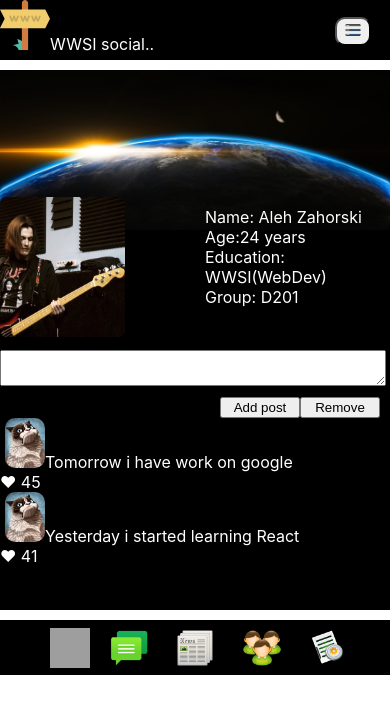
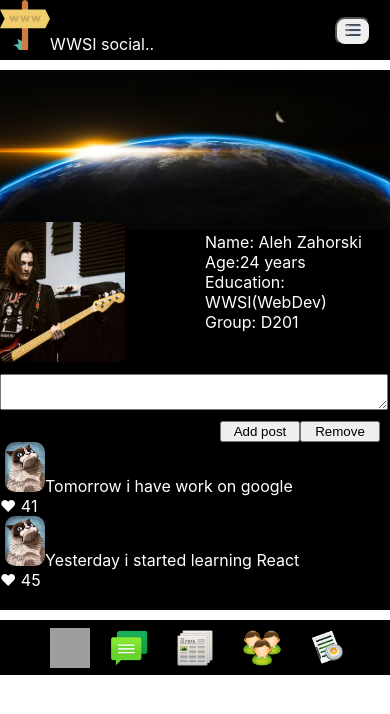
Before and after one commit to AlehZahorski/wwsiSocial, a React (Create React App) app: page /Profile in a window 390 px wide. Shown: the top 714 px of the page. Built offline with nearby package versions, Linux system fonts and the light colour scheme; grey boxes are pictures that could not be loaded.

Commit message:
made massive to file MyPosts,Profile,Messages. im need to writeng to konspekt and learning it

```diff
--- a/src/components/Dialogs/Dialogs.jsx
+++ b/src/components/Dialogs/Dialogs.jsx
@@ -19,21 +19,37 @@ const MessageItem = (props) => {
 
 
 const Dialogs = (props) => {
+
+  let DialogsData = [
+    { id: 1, name: 'Andzrej'},
+    { id: 2, name: 'Grzegorz'},
+    { id: 3, name: 'Swetlana'},
+    { id: 4, name: 'Dmitrij'},
+    { id: 5, name: 'Konstantin'}
+  ]
+  let MessagesData = [
+    { id: 1, message: 'Hi. whatsup????'},
+    { id: 2, message: 'Hello. How are you?'},
+    { id: 3, message: 'Siemasz co tam?'},
+    { id: 4, message: 'Wiez nie pierdol'},
+    { id: 5, message: 'GTFO! man! GTFO!!!'}
+  ]
+
   return (
     <div className={style.content}>
     <div className={style.dialog} >
-    <DialogItem name="Andrzej" id="1"/>
-    <DialogItem name="Grzegorz" id="2"/>
-    <DialogItem name="Swetlana" id="3"/>
-    <DialogItem name="Dmitrij" id="4"/>
-    <DialogItem name="Konstantin" id="5"/>
+    <DialogItem name={DialogsData[0].name} id={DialogsData[0].id}/>
+    <DialogItem name={DialogsData[1].name} id={DialogsData[1].id}/>
+    <DialogItem name={DialogsData[2].name} id={DialogsData[2].id}/>
+    <DialogItem name={DialogsData[3].name} id={DialogsData[3].id}/>
+    <DialogItem name={DialogsData[4].name} id={DialogsData[4].id}/>
     </div>
     <div className={style.messages}>
-    <MessageItem message="Hi" />
-    <MessageItem message="Hello. How are you?" />
-    <MessageItem message="Siemasz co tam?" />
-    <MessageItem message="Wiez nie pierdol" />
-    <MessageItem message="GTFO! man! GTFO!!!" />
+    <MessageItem message={MessagesData[0].message} />
+    <MessageItem message={MessagesData[1].message} />
+    <MessageItem message={MessagesData[2].message} />
+    <MessageItem message={MessagesData[3].message} />
+    <MessageItem message={MessagesData[4].message} />
 
     </div>
     </div>
--- a/src/components/Profile/MyPosts/MyPosts.jsx
+++ b/src/components/Profile/MyPosts/MyPosts.jsx
@@ -1,10 +1,15 @@
 import React, {Component} from 'react';
+import {BrowserRouter, Route, Link} from 'react-router-dom';
 import style from './MyPosts.module.css';
 import Post from './Post/Post';
 
 
 const MyPosts = (props) => {
 
+  let PostData = [
+    { id: 0, message: 'Tomorrow i have work on google', LikesCount:41},
+    { id: 1, message: 'Yesterday i started learning React', LikesCount:45}
+  ]
 
     return (
 
@@ -16,8 +21,8 @@ const MyPosts = (props) => {
 
 
             <div className={style.posts}>
-                <Post message="Tomorrow i have work on google" LikesCount="45"/>
-                <Post message='Yesterday i started learning React' LikesCount="41"/>
+                <Post message={PostData[0].message} LikesCount={PostData[0].LikesCount}/>
+                <Post message={PostData[1].message} LikesCount={PostData[1].LikesCount}/>
 
             </div>
 
--- a/src/components/Profile/MyPosts/MyPosts.module.css
+++ b/src/components/Profile/MyPosts/MyPosts.module.css
@@ -42,7 +42,7 @@
 }
 .textarea {
     grid-area: ta;
-    width: 100%;
+    width: 98%;
     height: 30px;
   }
 .AddBut{
--- a/src/components/Profile/MyPosts/Post/Post.jsx
+++ b/src/components/Profile/MyPosts/Post/Post.jsx
@@ -14,7 +14,6 @@ const Post = (props) => {
             <div>
                 <span>♥ </span>
                 {props.LikesCount}
-                {/* <span>Dislike</span> */}
             </div>
         </div>
 
--- a/src/components/Profile/Profile.jsx
+++ b/src/components/Profile/Profile.jsx
@@ -5,32 +5,18 @@ import profile from '../images/profile.jpg';
 import style from './Profile.module.css';
 import MyPosts from './MyPosts/MyPosts.jsx';
 import DropDown from '../Header/DropDown/DropDown.jsx';
-
+import ProfileInfo from './ProfileInfo/ProfileInfo.jsx';
 
 
 const Profile = (props) => {
-    return (
-        <div className={style.Profile}>
-            <div className={style.profile}>
-                <img className={style.mainphoto} src={main}/>
-            </div>
-            <div className={style.mainphoto2}>
-                <img className={style.mainphoto2} src={profile}/>
-            </div>
+  return (
+    <div className="MyPosts">
+    <ProfileInfo />
+    <MyPosts/>
+    </div>
 
-            <div className={style.info}>
-                <div>Name: Aleh Zahorski</div>
-                <div>Age:24 years</div>
-                <div>Education: WWSI(WebDev)</div>
-                <div>Group: D201</div>
-            </div>
 
-            <div className="MyPosts">
-                <MyPosts/>
-            </div>
-
-        </div>
-    );
+  );
 }
 
 export default Profile;
--- a/src/components/Profile/ProfileInfo/ProfileInfo.jsx
+++ b/src/components/Profile/ProfileInfo/ProfileInfo.jsx
@@ -1,19 +1,27 @@
-/*import React, {Component} from 'react';
-import style from 'ProfileInfo.module.css';
-import
+import React, {Component} from 'react';
+import style from './ProfileInfo.module.css';
+import main from '../../images/main.jpeg';
+import profile from '../../images/profile.jpg';
+
 
 const ProfileInfo = (props) => {
   return(
-      <div className={style.Profile}>
+    <div className={style.Profile}>
     <div className={style.profile}>
-        <img className={style.mainphoto} src={main} width="100%"/>
+    <img className={style.mainphoto} src={main} width="100%"/>
     </div>
     <div className={style.mainphoto2}>
-        <img className={style.mainphoto2} src={profile}/>
-        </div>
-        </div>
+    <img className={style.mainphoto2} src={profile}/>
+    </div>
+
+    <div className={style.info}>
+    <div>Name: Aleh Zahorski</div>
+    <div>Age:24 years</div>
+    <div>Education: WWSI(WebDev)</div>
+    <div>Group: D201</div>
+    </div>
+    </div>
   )
 }
 
 export default ProfileInfo;
-*/
--- /dev/null
+++ b/src/components/Profile/ProfileInfo/ProfileInfo.module.css
@@ -0,0 +1,72 @@
+
+.Profile {
+    display: grid;
+    grid-area: main;
+    grid-template-columns: 25% 35%;
+    grid-template-rows: 60% 20% 20%;
+    grid-template-areas:
+    "pr pr"
+    "mp2 tx"
+    "mp mp";
+    background-color: black;
+}
+
+.profile{
+  grid-area: pr;
+  min-height: 240px;
+}
+.mainphoto2{
+  grid-area: mp2;
+  width: 140px;
+  height:140px;
+  border-radius: 5%;
+}
+
+.info {
+  text-area: tx;
+  text-align: left;
+  color: white;
+  margin: 10px;
+}
+.mainphoto{
+  width:86%;
+  height: 200px;
+  text-area: mp;
+}
+
+
+@media only screen and (max-width: 500px){
+.Profile {
+    margin-left: 0;
+    display: grid;
+    grid-area: main;
+    grid-template-columns: 50% 50%;
+    grid-template-rows: 50% 30%;
+    grid-template-areas:
+    "pr pr"
+    "mp mp2"
+    "tx tx";
+    background-color: black;
+}
+
+.profile{
+  grid-area: pr;
+  min-height: auto;
+
+}
+.mainphoto2{
+  grid-area: mp;
+  width: 80%;
+  height:140px;
+  border-radius: 5%;
+}
+.mainphoto{
+  width:390px;
+  height: 160px;
+}
+.info {
+  text-align: left;
+  color: white;
+  margin: 10px;
+}
+}
```
